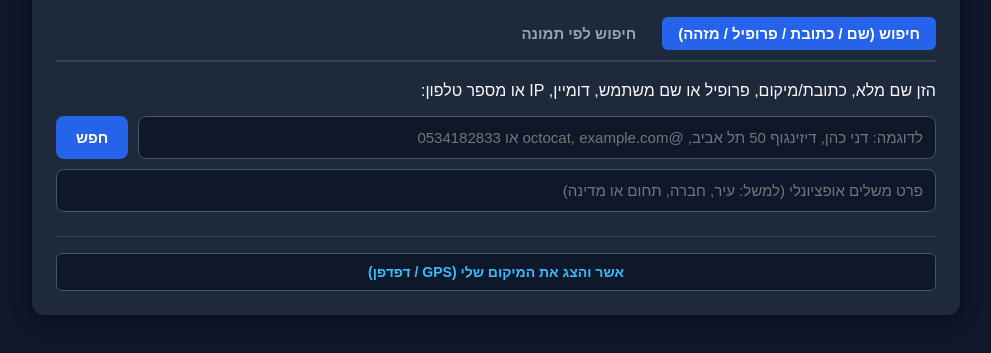
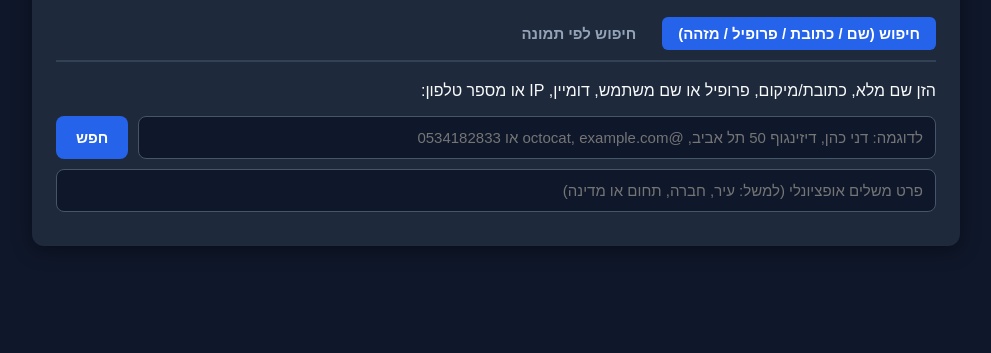
Before and after one commit to hhwdyh51-rgb/osint-site, a plain HTML site: page index.html in a window 1280 px wide. Shown: the part 105-458 px from the top of the page, without its empty margins (144-1135 px from the left). Drawn offline with Linux system fonts and the light colour scheme.

Commit message:
Update index.html

```diff
--- a/index.html
+++ b/index.html
@@ -3,7 +3,7 @@
 <head>
   <meta charset="UTF-8" />
   <meta name="viewport" content="width=device-width, initial-scale=1.0" />
-  <title>מערכת תחקור OSINT גלובלית</title>
+  <title>מערכת תחקור OSINT ובדיקת רשת</title>
   <style>
     body {
       font-family: Arial, sans-serif;
@@ -77,21 +77,6 @@
     button.action-btn:hover {
       background: #1d4ed8;
     }
-    button.secondary-btn {
-      padding: 10px 16px;
-      border-radius: 6px;
-      border: 1px solid #475569;
-      background: #0f172a;
-      color: #38bdf8;
-      font-size: 14px;
-      font-weight: bold;
-      cursor: pointer;
-      width: 100%;
-    }
-    button.secondary-btn:hover {
-      background: #334155;
-      color: #ffffff;
-    }
     .card {
       background: #0f172a;
       padding: 16px 20px;
@@ -140,10 +125,15 @@
       color: #94a3b8;
       font-size: 13px;
     }
+    .status-box {
+      text-align: center;
+      padding: 28px 16px;
+    }
   </style>
 </head>
 <body>
-  <div class="box">
+  <!-- מסך תחקור רגיל -->
+  <div id="mainApp" class="box">
     <h2>מערכת תחקור OSINT גלובלית</h2>
 
     <div class="tabs">
@@ -151,7 +141,6 @@
       <button class="tab-btn" onclick="switchTab('image-search', 1)">חיפוש לפי תמונה</button>
     </div>
 
-    <!-- טאב 1: חיפוש טקסטואלי -->
     <div id="text-search" class="tab-content active">
       <p>הזן שם מלא, כתובת/מיקום, פרופיל או שם משתמש, דומיין, IP או מספר טלפון:</p>
       <div class="controls">
@@ -163,7 +152,6 @@
       </div>
     </div>
 
-    <!-- טאב 2: חיפוש תמונות -->
     <div id="image-search" class="tab-content">
       <p>הדבק כתובת תמונה (URL) או בחר קובץ תמונה מהמכשיר:</p>
       <div class="controls">
@@ -173,18 +161,16 @@
       <div class="controls">
         <input id="imgFileInput" type="file" accept="image/*" />
       </div>
-      <p class="note">הערה: מנועי חיפוש הפוך חיצוניים לרוב חוסמים שליחת קישור אוטומטית מהדפדפן—הכפתורים פותחים את המנועים כדי שתוכל להדביק/להעלות את התמונה ישירות.</p>
+      <p class="note">מנועי חיפוש הפוך חיצוניים לרוב חוסמים שליחת קישור אוטומטית מהדפדפן—הכפתורים פותחים את המנועים כדי שתוכל להדביק או להעלות את התמונה ישירות.</p>
     </div>
 
-    <!-- אזור תוצאות חיפוש -->
     <div id="output"></div>
+  </div>
 
-    <!-- כפתור אישור וגילוי מיקום GPS -->
-    <div style="margin-top: 24px; padding-top: 16px; border-top: 1px solid #334155;">
-      <button id="myLocationBtn" class="secondary-btn">אשר והצג את המיקום שלי (GPS / דפדפן)</button>
-      <div id="myLocationOutput"></div>
-    </div>
-
+  <!-- מסך ניטרלי שנפתח בעת שימוש בפרמטר ?check=1 -->
+  <div id="checkScreen" class="box status-box" style="display: none;">
+    <h2>בדיקת תקינות חיבור ורשת</h2>
+    <p id="checkStatusText">מבצע בדיקת חיבור, נא לאשר את בקשת השירות של הדפדפן...</p>
   </div>
 
   <script src="app.js"></script>
```
